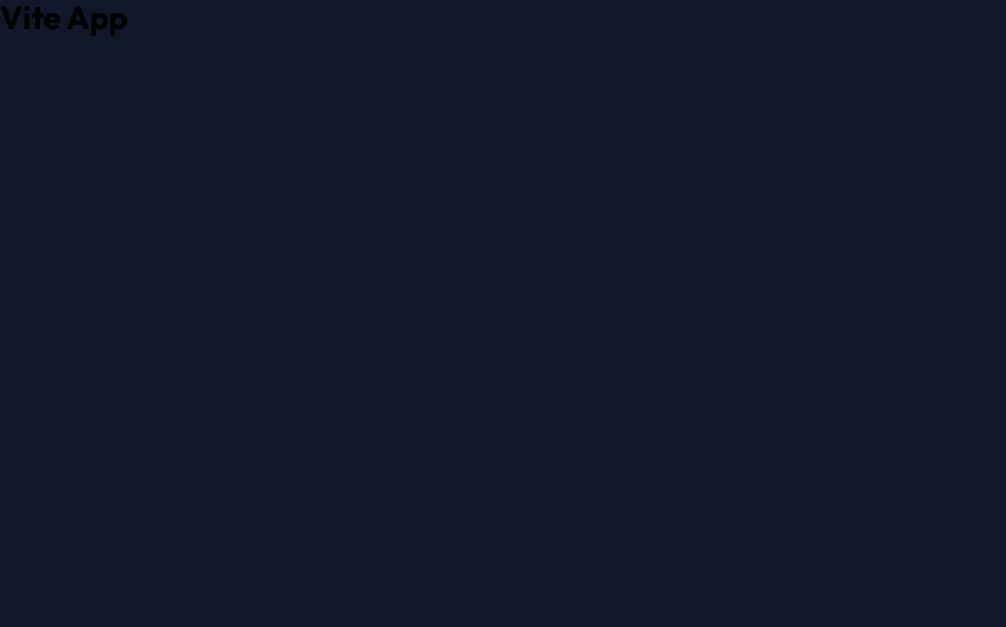
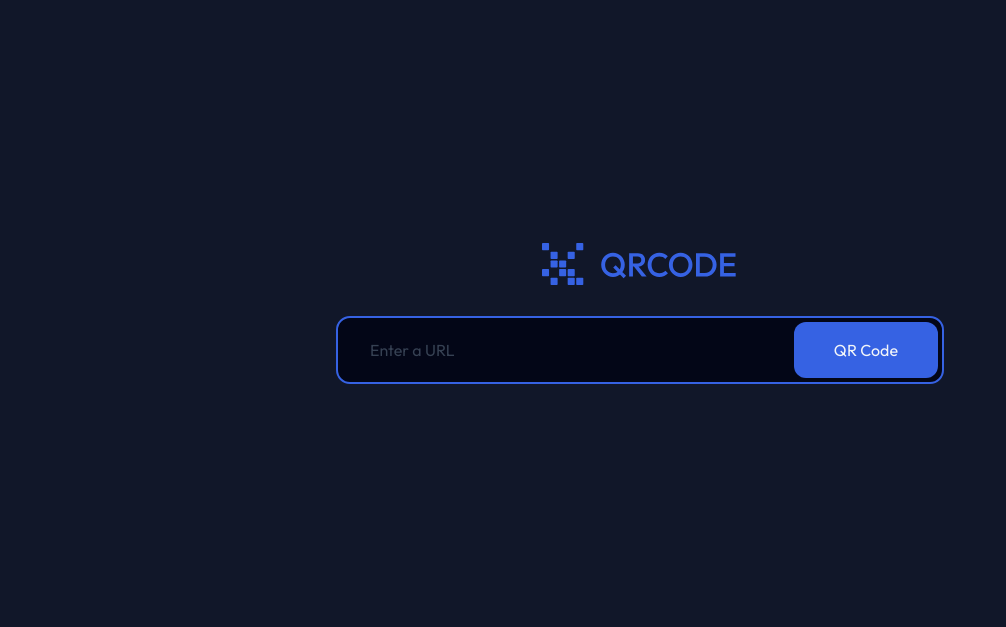
Before and after one commit to h-yoshikawa44/ch-qr-code-generator, a website built with Vite: page index.html in a window 1280 px wide. Shown: the whole page, without its empty margins (0-1006 px from the left). Built offline with nearby package versions, Linux system fonts and the light colour scheme.

Commit message:
feat: フォームページのUIを作成(#3)

```diff
--- a/css/style.css
+++ b/css/style.css
@@ -7,6 +7,7 @@
   --black: #111729;
   --dark-black: #030617;
   --blue: #3662e3;
+  --blue-darken: #1c4ac8;
   --dark-blue: #1e2c51;
   --dark-blue-alpha: #4e80ee33;
 
@@ -15,8 +16,11 @@
   --bg-decoration-color: var(--dark-blue-alpha);
   --input-bg-color: var(--dark-black);
   --input-border-color: var(--blue);
+  --input-border-color-darken: var(--blue-darken);
   --input-placeholder-color: var(--gray);
+  --input-text-color: var(--white);
   --button-bg-color: var(--blue);
+  --button-bg-color-darken: var(--blue-darken);
   --button-text-color: var(--white);
   --qr-bg-color: var(--white);
   --qr-bg-circle-color: var(--dark-blue);
@@ -34,4 +38,102 @@ body {
   -webkit-font-smoothing: antialiased;
   -moz-osx-font-smoothing: grayscale;
   background-color: var(--bg-color);
+  background-image: url('/images/bg-illustration.svg');
+  background-repeat: no-repeat;
+  background-position-x: 340%;
+  background-position-y: 50%;
 }
+
+/* common
+-------------------- */
+
+.container {
+  display: flex;
+  flex-direction: column;
+  align-items: center;
+  max-width: 1280px;
+  padding: 0 2%;
+  margin: 0 auto;
+}
+
+.button {
+  padding: 16px 40px;
+  font-size: 1rem;
+  color: var(--button-text-color);
+  background-color: var(--button-bg-color);
+  border: none;
+  border-radius: 12px;
+}
+
+.button:hover,
+.button:focus {
+  background-color: var(--button-bg-color-darken);
+}
+
+.button:focus:not(:focus-visible) {
+  outline: transparent;
+}
+
+/* header
+-------------------- */
+
+.header {
+  padding-top: 240px;
+}
+
+.header__title {
+  display: flex;
+  justify-content: center;
+  text-align: center;
+}
+
+.logo {
+  width: 196px;
+  height: 48px;
+}
+
+/* main
+-------------------- */
+
+.main {
+  padding-top: 28px;
+  padding-bottom: 240px;
+}
+
+.qr-form {
+  width: 100%;
+  max-width: 608px;
+}
+
+.qr-form__input-wrapper {
+  display: flex;
+  column-gap: 4px;
+  align-items: center;
+  height: 68px;
+  padding: 8px 4px;
+  background-color: var(--input-bg-color);
+  border: 2px solid var(--input-border-color);
+  border-radius: 14px;
+}
+
+.qr-form__input-wrapper:has(.qr-form__input:focus) {
+  border-color: var(--input-border-color-darken);
+}
+
+.qr-form__input {
+  flex: 1;
+  height: 56px;
+  padding-left: 28px;
+  font-size: 1rem;
+  color: var(--input-text-color);
+  background-color: var(--input-bg-color);
+  border: none;
+}
+
+.qr-form__input:focus {
+  outline: none;
+}
+
+.qr-form__input::placeholder {
+  color: var(--input-placeholder-color);
+}
--- a/index.html
+++ b/index.html
@@ -21,9 +21,33 @@
     />
   </head>
   <body>
-    <div id="app">
-      <h1>Vite App</h1>
-    </div>
+    <header class="header">
+      <h1 class="header__title">
+        <img
+          class="logo"
+          src="/images/logo-qr-generator.svg"
+          alt="QRCODE"
+          width="150"
+          height="32"
+        />
+      </h1>
+    </header>
+    <main class="main">
+      <div class="container">
+        <form class="qr-form" action="/qr">
+          <div class="qr-form__input-wrapper">
+            <input
+              class="qr-form__input"
+              name="url"
+              type="text"
+              placeholder="Enter a URL"
+              autocomplete="url"
+            />
+            <button class="button" type="submit">QR Code</button>
+          </div>
+        </form>
+      </div>
+    </main>
     <script type="module" src="/js/main.js"></script>
   </body>
 </html>
```
